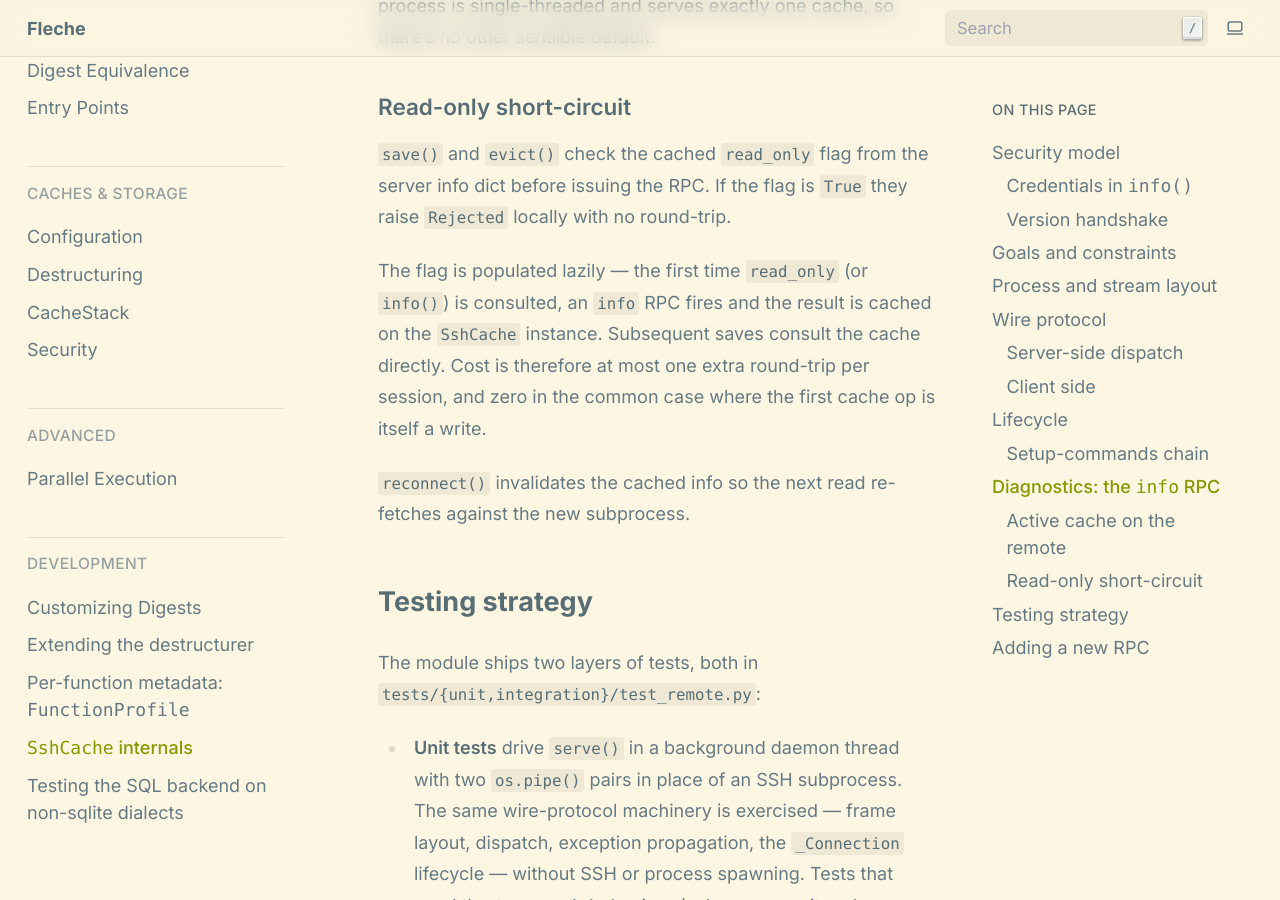
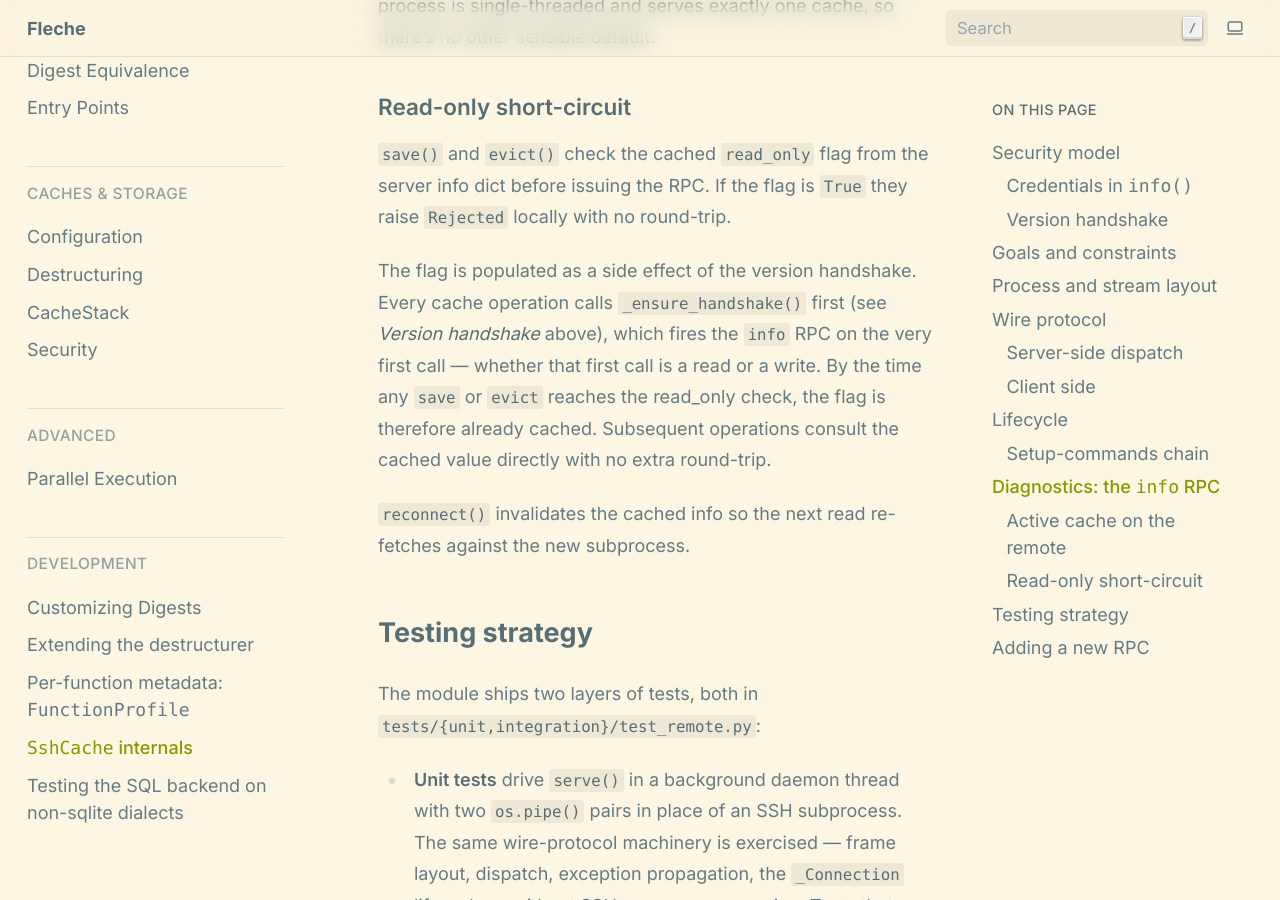
Before and after one commit to pmrv/fleche, a Sphinx documentation site: the page built from docs/dev/ssh_cache.rst, in a window 1280 px wide and 900 px high, scrolled down 10742 px. Built offline with Sphinx 7.4.7, drawn with Linux system fonts in a browser that asks for light colours; pages that are not in the unit, such as notebooks, are missing from menus.

Commit message:
docs(ssh_cache): correct read_only cost claim in Read-only short-circuit (#853)
## Summary

The "Read-only short-circuit" subsection of `docs/dev/ssh_cache.rst`
contained a misleading cost claim:

> "Cost is therefore at most one extra round-trip per session, and zero
in the common case where the first cache op is itself a write."

This is wrong on two counts:

1. `_rpc()` calls `_ensure_handshake()` at the **top of every
operation** — including writes — so the `info` RPC fires on the very
first call regardless of whether it is a read or a write. The "zero in
the common case where the first op is a write" exception does not exist.
2. The flag is **not** populated lazily when `read_only` is first
consulted; it is populated as a side effect of the version handshake
that fires on the first cache operation of any kind.

The "Version handshake" section already documented the correct behaviour
("The handshake fires on the first BaseCache method on the SshCache,
even reads — every method calls `_ensure_handshake()` at its top"). The
Read-only short-circuit section now references that section and
correctly states there is no extra round-trip beyond the handshake.

## Test plan

- [ ] Read `src/fleche/remote.py` and confirm `_rpc()` always calls
`_ensure_handshake()` before the `read_only` check

---
_Generated by [Claude
Code](https://claude.ai/code/session_01EXXyKvrULnWdo9iuSsRJa4)_

Co-authored-by: Claude <noreply@anthropic.com>

```diff
--- a/docs/dev/ssh_cache.rst
+++ b/docs/dev/ssh_cache.rst
@@ -355,12 +355,13 @@ flag from the server info dict before issuing the RPC.  If the flag is
 ``True`` they raise :class:`~fleche.caches.Rejected` locally with no
 round-trip.
 
-The flag is populated lazily — the first time ``read_only`` (or
-``info()``) is consulted, an ``info`` RPC fires and the result is
-cached on the :class:`~fleche.remote.SshCache` instance.  Subsequent
-saves consult the cache directly.  Cost is therefore at most one
-extra round-trip per session, and zero in the common case where the
-first cache op is itself a write.
+The flag is populated as a side effect of the version handshake.
+Every cache operation calls ``_ensure_handshake()`` first (see
+*Version handshake* above), which fires the ``info`` RPC on the very
+first call — whether that first call is a read or a write.  By the
+time any ``save`` or ``evict`` reaches the read_only check, the flag
+is therefore already cached.  Subsequent operations consult the cached
+value directly with no extra round-trip.
 
 :meth:`~fleche.remote.SshCache.reconnect` invalidates the cached info
 so the next read re-fetches against the new subprocess.
```
